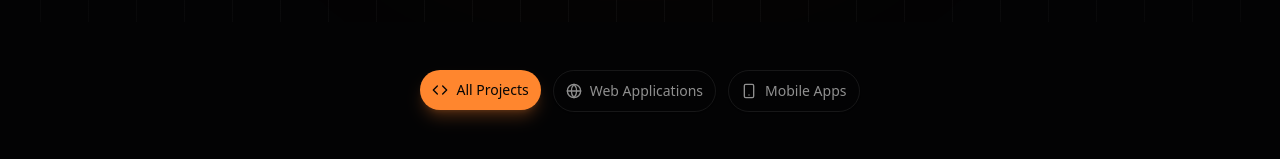
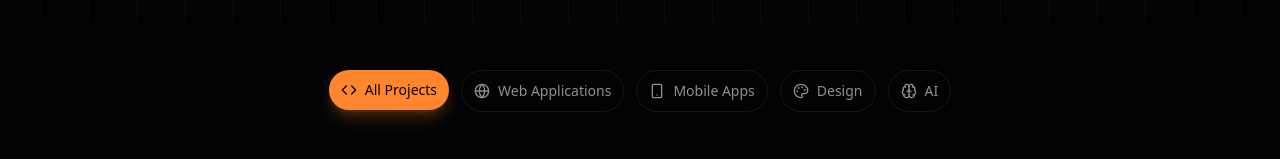
Before and after one commit to uxlabspk/codehunts, a React (Vite) app: page /portfolio in a window 1280 px wide. Shown: the part 458-617 px from the top of the page. Built offline with nearby package versions, Linux system fonts and the light colour scheme; no server answers.

Commit message:
feat: Enhance project category inference and add new categories for AI and Design

```diff
--- a/src/components/portfolio/project-cards.tsx
+++ b/src/components/portfolio/project-cards.tsx
@@ -1,4 +1,4 @@
-import { Calendar, Code, ExternalLink, Github, Globe, Smartphone } from "lucide-react";
+import { Brain, Calendar, Code, ExternalLink, Github, Globe, Palette, Smartphone } from "lucide-react";
 import { useEffect, useMemo, useState } from "react";
 import { Button } from "../ui/button";
 import { projects as fallbackProjects } from "@/data/projects";
@@ -54,8 +54,27 @@ const parseTags = (tags: string) =>
     .map((tag) => tag.trim())
     .filter(Boolean);
 
-const inferCategory = (tags: string[]) => {
+const inferCategory = (tags: string[], initialCategory?: string) => {
+  const normalizedInitial = (initialCategory || "").toLowerCase();
+  if (["web", "mobile", "design", "ai"].includes(normalizedInitial)) {
+    return normalizedInitial;
+  }
+
   const normalized = tags.map((tag) => tag.toLowerCase());
+  const isAi = normalized.some((tag) =>
+    ["ai", "ml", "machine learning", "artificial intelligence", "tensorflow", "openai", "llm"].includes(tag)
+  );
+  if (isAi) {
+    return "ai";
+  }
+
+  const isDesign = normalized.some((tag) =>
+    ["design", "ui", "ux", "figma", "branding", "graphics", "graphic design"].includes(tag)
+  );
+  if (isDesign) {
+    return "design";
+  }
+
   const isMobile = normalized.some((tag) =>
     ["react native", "flutter", "android", "ios", "mobile"].includes(tag)
   );
@@ -130,7 +149,7 @@ export default function ProjectCards() {
       description: project.description,
       image: project.image,
       tags: project.tags,
-      category: project.category,
+      category: inferCategory(project.tags, project.category),
       demoUrl: project.demoUrl,
       githubUrl: project.githubUrl,
       completedDate: project.completedDate,
@@ -146,6 +165,8 @@ export default function ProjectCards() {
     { id: "all", name: "All Projects", icon: Code },
     { id: "web", name: "Web Applications", icon: Globe },
     { id: "mobile", name: "Mobile Apps", icon: Smartphone },
+    { id: "design", name: "Design", icon: Palette },
+    { id: "ai", name: "AI", icon: Brain },
   ];
 
   return (
```
